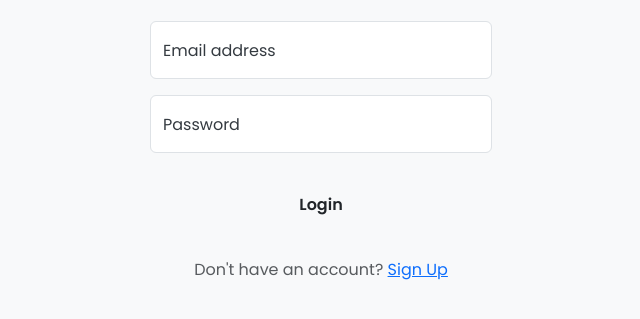
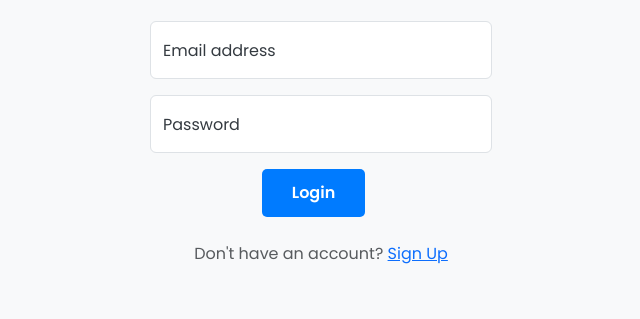
Before and after one commit to vickymahto31/Chalo-Bhaiya-Website, a plain HTML site: page login.html in a window 1280 px wide. Shown: the part 101-420 px from the top of the page, without its empty margins (319-959 px from the left). Drawn offline with nearby package versions, Linux system fonts and the light colour scheme.

Commit message:
changed login page

```diff
--- a/login.html
+++ b/login.html
@@ -25,7 +25,7 @@
                     <input type="password" class="form-control" id="loginPassword" placeholder="Password">
                     <label for="loginPassword">Password</label>
                 </div>
-                <a href="main.html" class="btn btn-primary-custom w-100 py-3 mt-2">Login</a>
+                <a href="main.html" class="btn btn-primary" style="margin-right: 15px; padding: 12px 30px;">Login</a>
                 <p class="mt-4 text-muted">Don't have an account? <a href="#">Sign Up</a></p>
             </form>
         </div>
```
